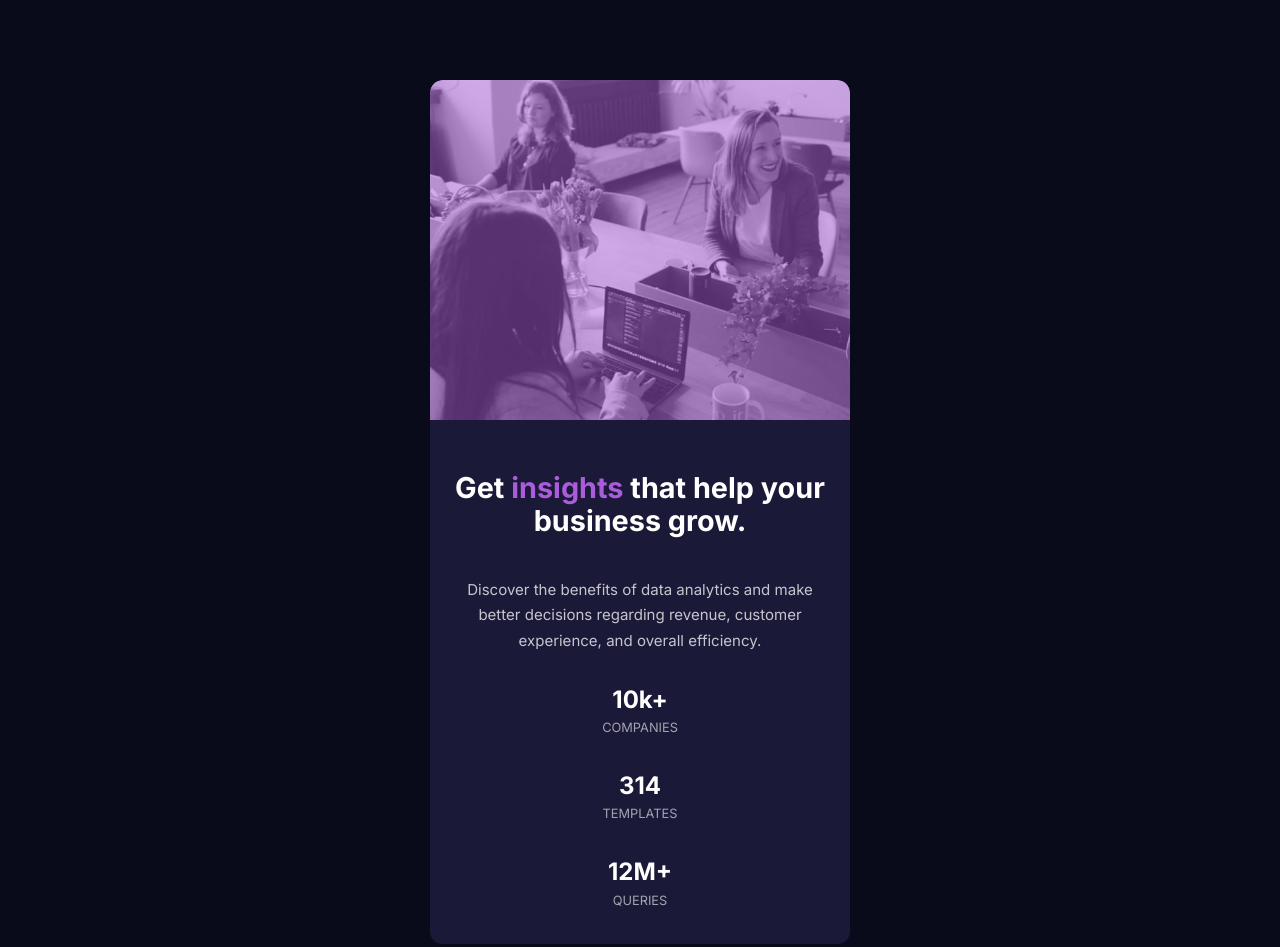
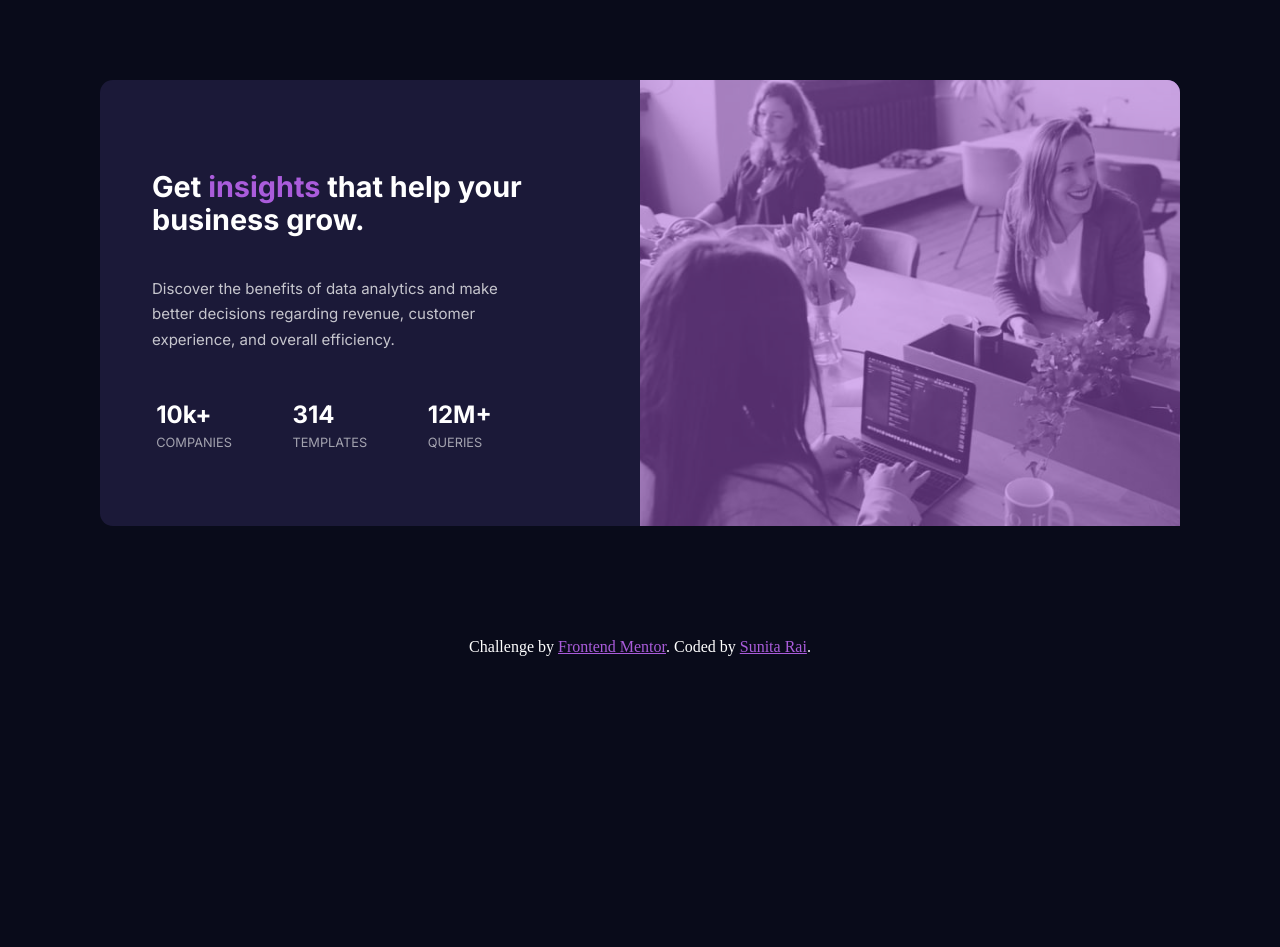
Before and after one commit to SunitaBantawaRai/FEM-Project-1, a plain HTML site: page index.html in a window 1280 px wide. Shown: the top 947 px of the page. After the commit the page ends 800 px from the top, so only its background shows below. Drawn offline with Linux system fonts and the light colour scheme.

Commit message:
final commit

```diff
--- a/style.css
+++ b/style.css
@@ -44,7 +44,6 @@ body {
   border-bottom-right-radius: var(--borderradius);
   border-top-left-radius: var(--borderradius);
   border-top-right-radius: var(--borderradius);
-  overflow: hidden;
 }
 .card-img {
   width: 20rem;
@@ -105,25 +104,10 @@ body {
 
 @media screen and (min-width: 768px) {
   .card-section {
-    width: 420px;
-    height: auto;
-  }
-  .card-img {
-    width: 420px;
-    height: 340px;
-  }
-  .img-container {
-    width: 420px;
-    height: 340px;
-  }
-}
-
-@media screen and (min-width: 1320px) {
-  .card-section {
     width: 1080px;
     height: auto;
-    grid-template-columns: 1fr 1fr;
-    justify-content: center;
+    display: grid;
+    grid-template-columns: 1fr auto;
     border-top-left-radius: var(--borderradius);
   }
   .card-img {
```
